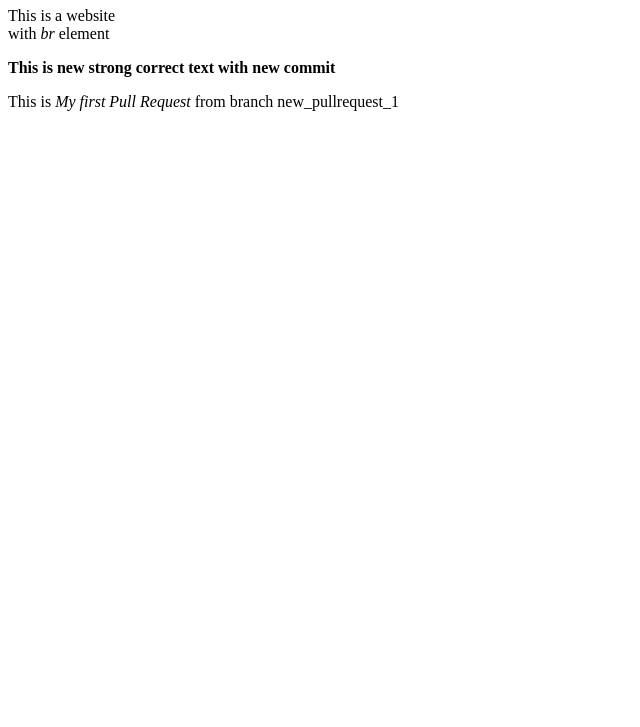
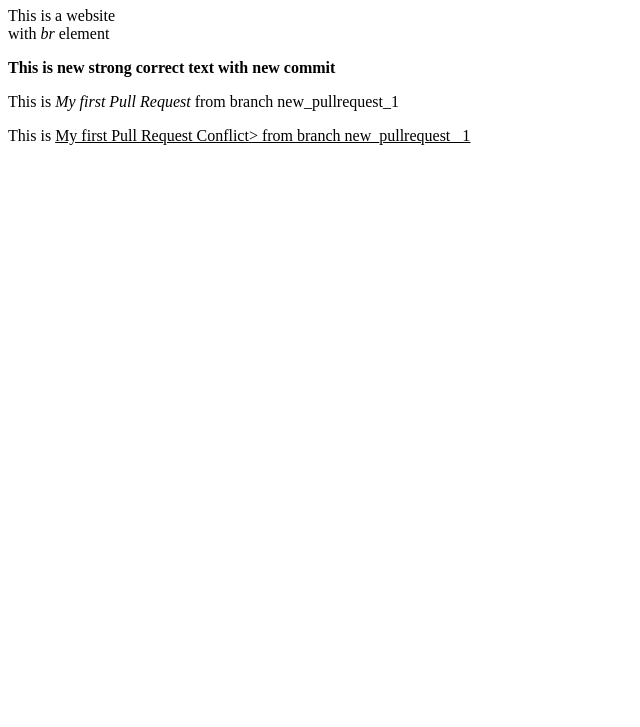
Before and after one commit to Kostia-Myronchuk/LAB_1.1, a plain HTML site: page index.html in a window 1280 px wide. Shown: the part 73-800 px from the top of the page, without its empty margins (0-640 px from the left). Drawn offline with Linux system fonts and the light colour scheme.

Commit message:
My first Pull Request Conflict from branch new_pullrequest_1

```diff
--- a/index.html
+++ b/index.html
@@ -9,5 +9,7 @@
  <p>This is a website<br>with <em>br</em> element</p>
  <p><strong>This is new strong correct text with new commit</strong></p>
  <p>This is <em>My first Pull Request</em> from branch new_pullrequest_1</p>
+ <p>This is <u>My first Pull Request Conflict<u>> from branch new_pullrequest_
+1</p>
 </body>
 </html>
```
